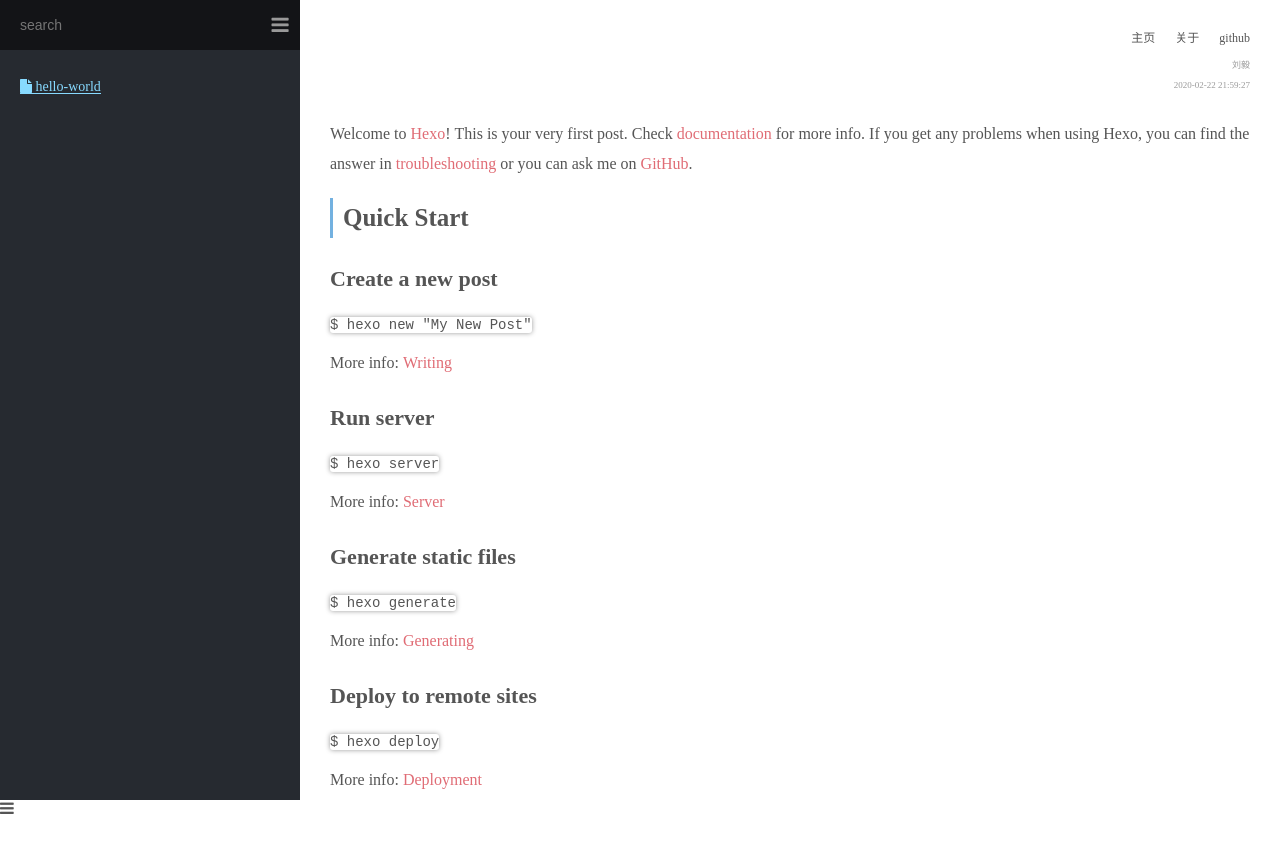
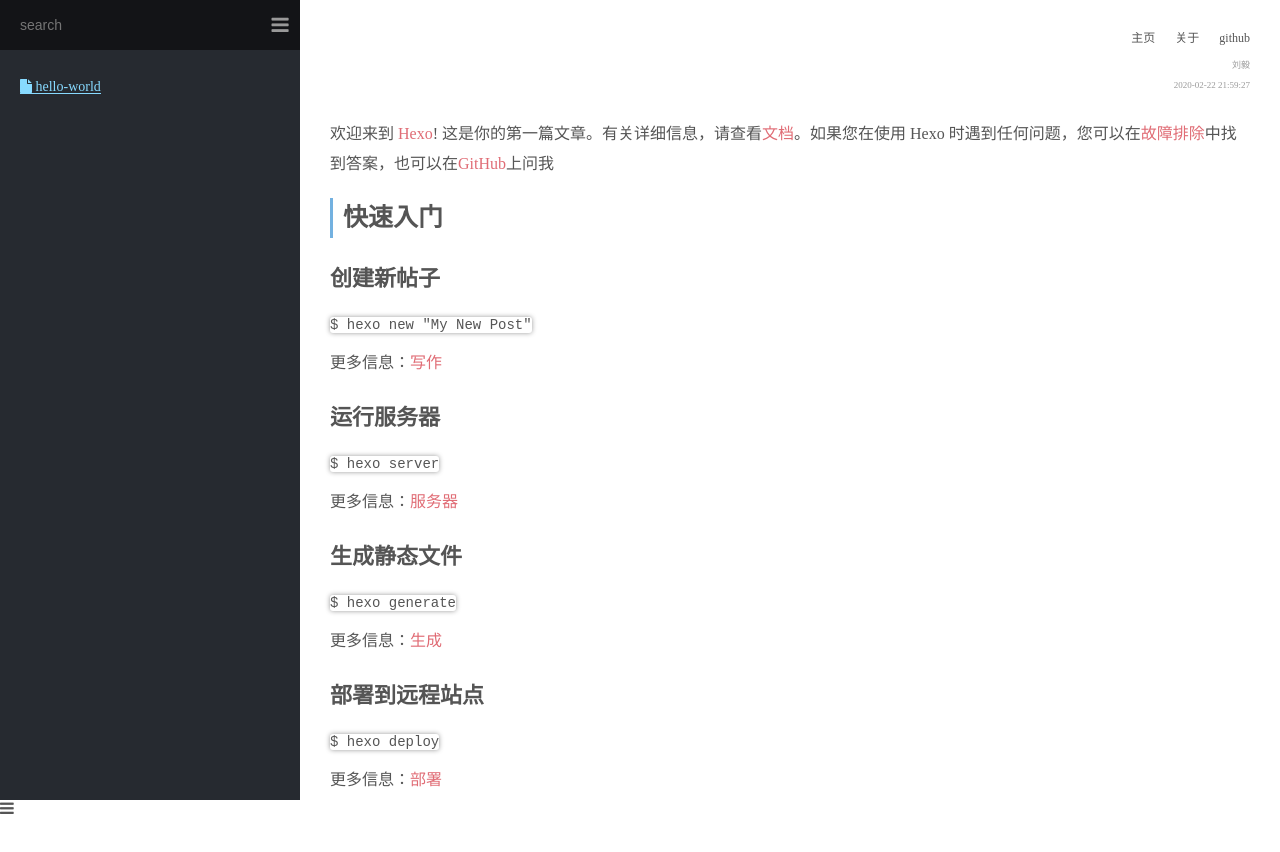
Before and after one commit to neon61/neon61.github.io, a plain HTML site: page 2020/02/22/hello-world/index.html in a window 1280 px wide. Drawn offline with Linux system fonts and the light colour scheme; a script that the page names is missing.

Commit message:
Site updated: 2020-02-22 22:27:45

```diff
--- a/2020/02/22/hello-world/index.html
+++ b/2020/02/22/hello-world/index.html
@@ -84,15 +84,15 @@
 </div>
 
 <div id="article">
-	<p>Welcome to <a href="https://hexo.io/" target="_blank" rel="noopener">Hexo</a>! This is your very first post. Check <a href="https://hexo.io/docs/" target="_blank" rel="noopener">documentation</a> for more info. If you get any problems when using Hexo, you can find the answer in <a href="https://hexo.io/docs/troubleshooting.html" target="_blank" rel="noopener">troubleshooting</a> or you can ask me on <a href="https://github.com/hexojs/hexo/issues" target="_blank" rel="noopener">GitHub</a>.</p>
-<h2 id="Quick-Start"><a href="#Quick-Start" class="headerlink" title="Quick Start"></a>Quick Start</h2><h3 id="Create-a-new-post"><a href="#Create-a-new-post" class="headerlink" title="Create a new post"></a>Create a new post</h3><pre><code class="bash">$ hexo new &quot;My New Post&quot;</code></pre>
-<p>More info: <a href="https://hexo.io/docs/writing.html" target="_blank" rel="noopener">Writing</a></p>
-<h3 id="Run-server"><a href="#Run-server" class="headerlink" title="Run server"></a>Run server</h3><pre><code class="bash">$ hexo server</code></pre>
-<p>More info: <a href="https://hexo.io/docs/server.html" target="_blank" rel="noopener">Server</a></p>
-<h3 id="Generate-static-files"><a href="#Generate-static-files" class="headerlink" title="Generate static files"></a>Generate static files</h3><pre><code class="bash">$ hexo generate</code></pre>
-<p>More info: <a href="https://hexo.io/docs/generating.html" target="_blank" rel="noopener">Generating</a></p>
-<h3 id="Deploy-to-remote-sites"><a href="#Deploy-to-remote-sites" class="headerlink" title="Deploy to remote sites"></a>Deploy to remote sites</h3><pre><code class="bash">$ hexo deploy</code></pre>
-<p>More info: <a href="https://hexo.io/docs/one-command-deployment.html" target="_blank" rel="noopener">Deployment</a></p>
+	<p>欢迎来到 <a href="https://hexo.io/" target="_blank" rel="noopener">Hexo</a>! 这是你的第一篇文章。有关详细信息，请查看<a href="https://hexo.io/docs/" target="_blank" rel="noopener">文档</a>。如果您在使用 Hexo 时遇到任何问题，您可以在<a href="https://hexo.io/docs/troubleshooting.html" target="_blank" rel="noopener">故障排除</a>中找到答案，也可以在<a href="https://github.com/hexojs/hexo/issues" target="_blank" rel="noopener">GitHub</a>上问我</p>
+<h2 id="快速入门"><a href="#快速入门" class="headerlink" title="快速入门"></a>快速入门</h2><h3 id="创建新帖子"><a href="#创建新帖子" class="headerlink" title="创建新帖子"></a>创建新帖子</h3><pre><code class="bash">$ hexo new &quot;My New Post&quot;</code></pre>
+<p>更多信息：<a href="https://hexo.io/docs/writing.html" target="_blank" rel="noopener">写作</a></p>
+<h3 id="运行服务器"><a href="#运行服务器" class="headerlink" title="运行服务器"></a>运行服务器</h3><pre><code class="bash">$ hexo server</code></pre>
+<p>更多信息：<a href="https://hexo.io/docs/server.html" target="_blank" rel="noopener">服务器</a></p>
+<h3 id="生成静态文件"><a href="#生成静态文件" class="headerlink" title="生成静态文件"></a>生成静态文件</h3><pre><code class="bash">$ hexo generate</code></pre>
+<p>更多信息：<a href="https://hexo.io/docs/generating.html" target="_blank" rel="noopener">生成</a></p>
+<h3 id="部署到远程站点"><a href="#部署到远程站点" class="headerlink" title="部署到远程站点"></a>部署到远程站点</h3><pre><code class="bash">$ hexo deploy</code></pre>
+<p>更多信息：<a href="https://hexo.io/docs/one-command-deployment.html" target="_blank" rel="noopener">部署</a></p>
 
 </div>
 		</div>
```
Also changed, not shown: archives/2020/02/index.html (+2 -1 lines), archives/2020/index.html (+2 -1 lines), archives/index.html (+2 -1 lines), index.html (+2 -1 lines).
